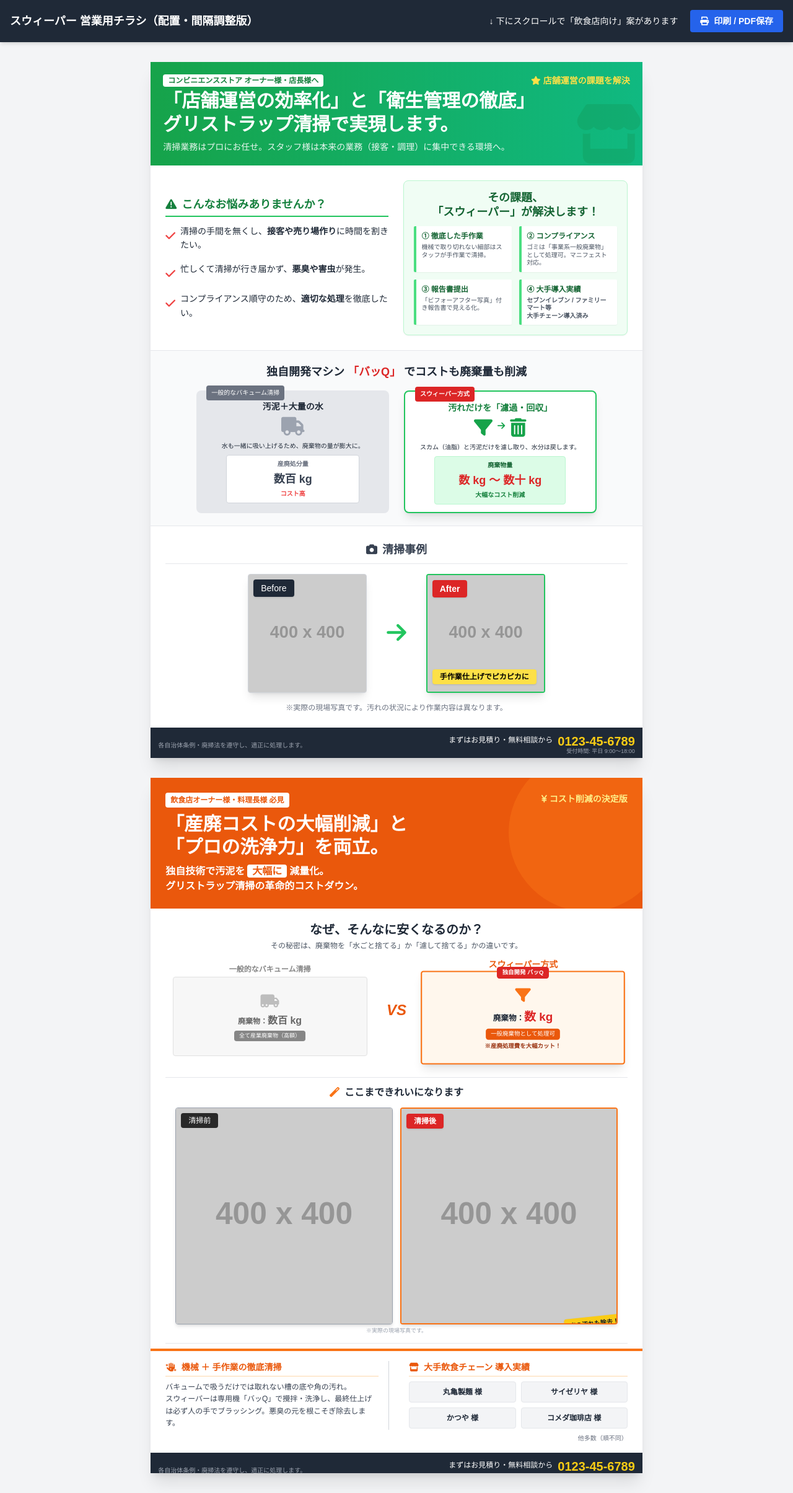
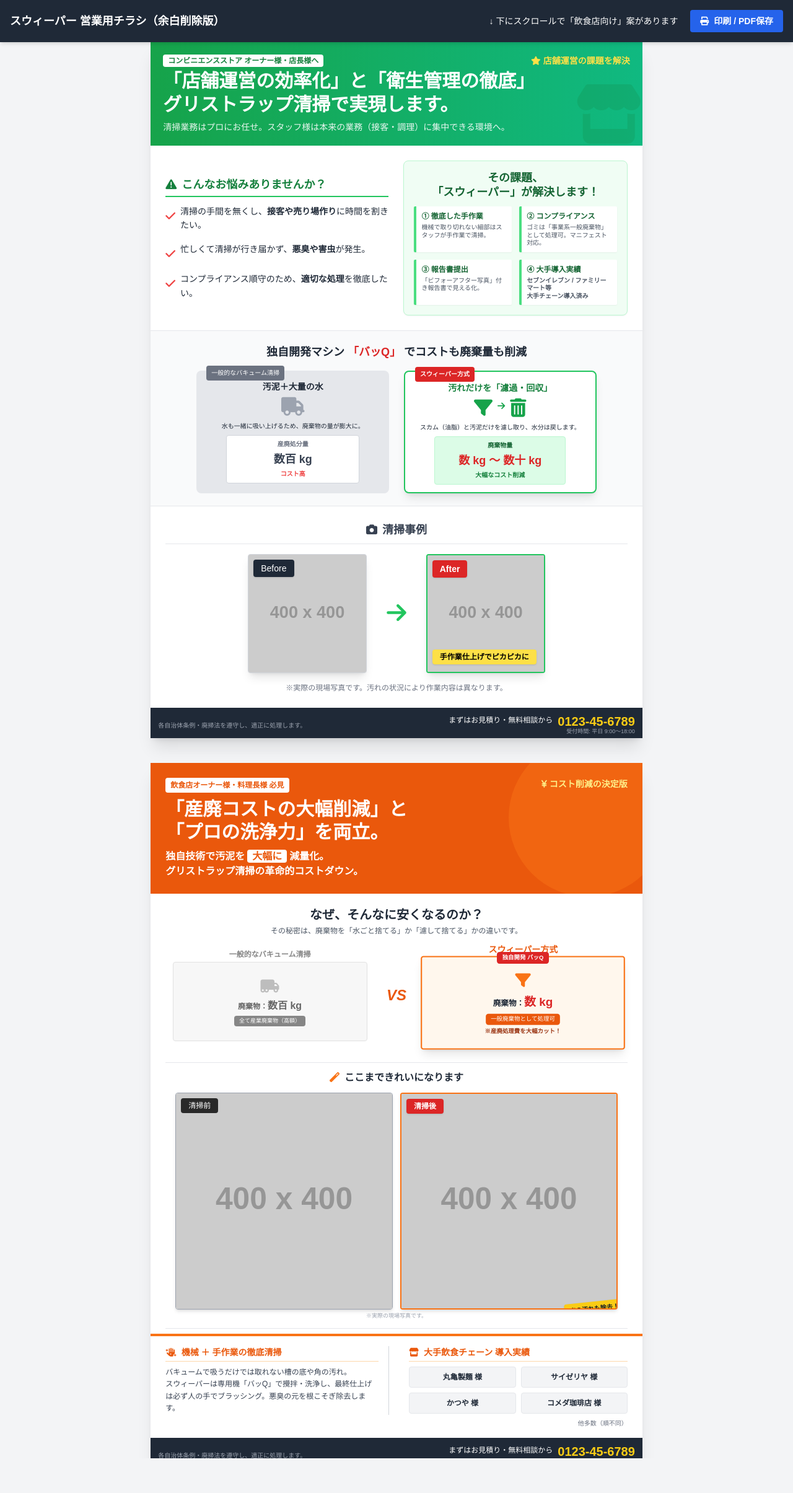
Before and after one commit to iWAY-INABA/-, a plain HTML site: page index.html in a window 1280 px wide. Shown: the whole page at 62% size. After the commit the page ends 2353 px from the top, so only its background shows below. Drawn offline with nearby package versions, Linux system fonts and the light colour scheme; placeholder pictures from the web are drawn by us.

Commit message:
Update index.html

```diff
--- a/index.html
+++ b/index.html
@@ -8,8 +8,9 @@
     <link href="https://cdnjs.cloudflare.com/ajax/libs/font-awesome/6.0.0/css/all.min.css" rel="stylesheet">
     <style>
         @media print {
+            @page { margin: 0; }
+            body { margin: 0; -webkit-print-color-adjust: exact; print-color-adjust: exact; }
             .page-break { display: block; page-break-before: always; }
-            body { -webkit-print-color-adjust: exact; print-color-adjust: exact; }
             .no-print { display: none; }
         }
         .font-gothic { font-family: "Hiragino Kaku Gothic Pro", "Meiryo", sans-serif; }
@@ -20,7 +21,7 @@
 
     <!-- Navigation for Preview -->
     <div class="no-print bg-gray-800 text-white p-4 sticky top-0 z-50 shadow-md flex justify-between items-center">
-        <h1 class="text-lg font-bold">スウィーパー 営業用チラシ（配置・間隔調整版）</h1>
+        <h1 class="text-lg font-bold">スウィーパー 営業用チラシ（余白削除版）</h1>
         <div class="text-sm">
             <span class="mr-4">↓ 下にスクロールで「飲食店向け」案があります</span>
             <button onclick="window.print()" class="bg-blue-600 hover:bg-blue-500 px-4 py-2 rounded font-bold">
@@ -31,9 +32,9 @@
 
     <!-- =========================================
          チラシ案1：コンビニエンスストア向け
-         修正：上段左右均等化、中段との間隔拡大
+         修正：余白(my-8)を削除
     ========================================== -->
-    <div class="max-w-[210mm] mx-auto bg-white shadow-xl my-8 overflow-hidden relative h-[297mm] flex flex-col">
+    <div class="max-w-[210mm] mx-auto bg-white shadow-xl my-0 overflow-hidden relative h-[297mm] flex flex-col">
 
         <!-- Header -->
         <header class="bg-gradient-to-r from-green-600 to-emerald-500 text-white p-5 relative shrink-0">
@@ -55,11 +56,10 @@
             </div>
         </header>
 
-        <!-- Main Problem & Solution (Modified Layout: Equal Widths & Bottom Margin) -->
-        <!-- mb-6を追加して下のセクションとの間隔を確保 -->
+        <!-- Main Problem & Solution -->
         <section class="px-6 pt-6 pb-2 flex-grow-0 mb-4">
             <div class="flex gap-6 h-full">
-                <!-- Left: Problems (Changed width to w-1/2) -->
+                <!-- Left: Problems -->
                 <div class="w-1/2 flex flex-col justify-center">
                     <h2 class="text-green-700 font-bold text-lg border-b-2 border-green-500 pb-1 mb-3">
                         <i class="fas fa-exclamation-triangle mr-2"></i>こんなお悩みありませんか？
@@ -80,7 +80,7 @@
                     </ul>
                 </div>
 
-                <!-- Right: Solution (Changed width to w-1/2) -->
+                <!-- Right: Solution -->
                 <div class="w-1/2 bg-green-50 p-4 rounded-lg border border-green-200 shadow-sm">
                     <div class="text-center mb-3">
                         <h2 class="text-green-800 font-bold text-lg leading-tight">その課題、<br>「スウィーパー」が解決します！</h2>
@@ -111,7 +111,7 @@
             </div>
         </section>
 
-        <!-- Technology & Comparison (Added top spacing via previous section's margin) -->
+        <!-- Technology & Comparison -->
         <section class="bg-gray-50 py-5 px-6 border-y border-gray-200 shrink-0">
             <h3 class="text-center font-bold text-lg mb-4">
                 独自開発マシン <span class="text-red-600">「バッQ」</span> でコストも廃棄量も削減
@@ -208,13 +208,16 @@
         </footer>
     </div>
 
+    <!-- 画面表示用のスペーサー（印刷時は非表示） -->
+    <div class="h-10 no-print"></div>
+
     <div class="page-break"></div>
 
     <!-- =========================================
          チラシ案2：飲食店向け
-         変更なし
+         修正：余白(my-8)を削除
     ========================================== -->
-    <div class="max-w-[210mm] mx-auto bg-white shadow-xl my-8 overflow-hidden relative h-[297mm] flex flex-col">
+    <div class="max-w-[210mm] mx-auto bg-white shadow-xl my-0 overflow-hidden relative h-[297mm] flex flex-col">
 
         <!-- Header -->
         <header class="bg-orange-600 text-white p-6 relative overflow-hidden shrink-0">
@@ -352,5 +355,4 @@
     </div>
 
 </body>
-
 </html>
```
